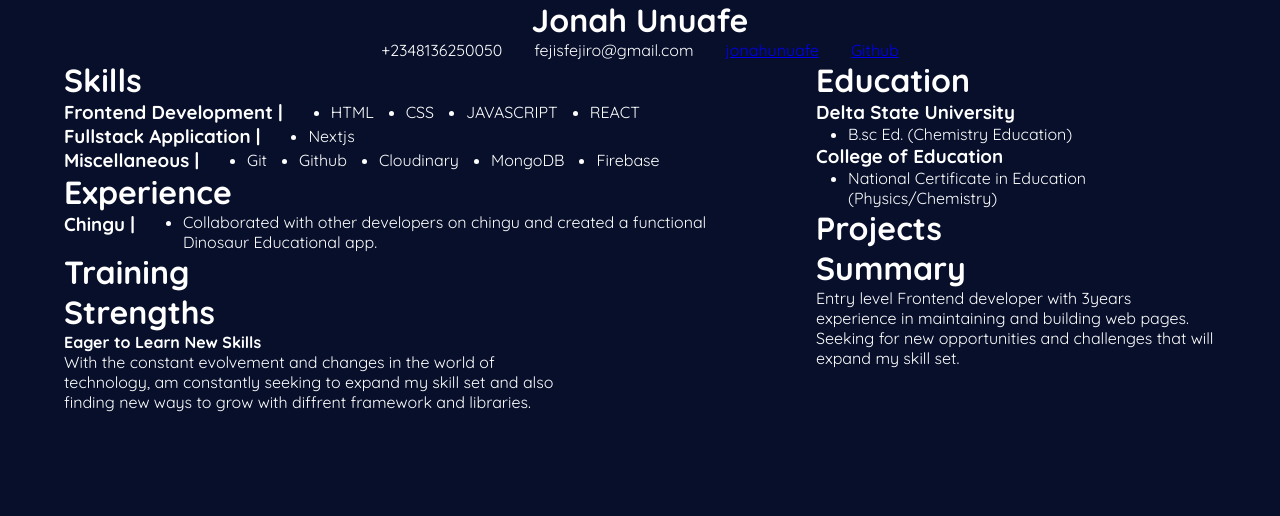
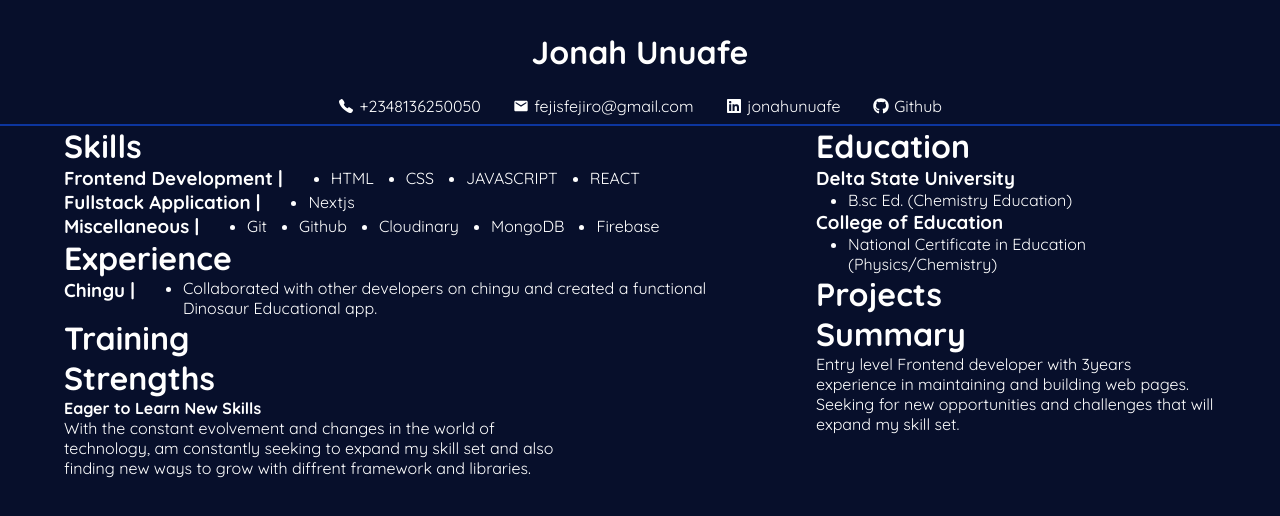
Before and after one commit to jonahunuafe/portfolio-react, a React (Vite) app: page /resume in a window 1280 px wide. Shown: the top 516 px of the page. Built offline with nearby package versions, Linux system fonts and the light colour scheme.

Commit message:
done styling header of resume

```diff
--- a/src/components/Resume/Resume.jsx
+++ b/src/components/Resume/Resume.jsx
@@ -1,6 +1,11 @@
 import React from 'react';
 import classes from "./Resume.module.css"
 import { Link } from 'react-router-dom';
+
+import { IoCall } from "react-icons/io5";
+import { MdEmail } from "react-icons/md";
+import { FaLinkedin } from "react-icons/fa";
+import { FaGithub } from "react-icons/fa6";
 
 function MyResume() {
   return (
@@ -8,17 +13,16 @@ function MyResume() {
         <header className={classes.header}>
             <h1>Jonah Unuafe</h1>
             <div className={classes.contactInfo}>
-                <span>+2348136250050</span>
-                <span>fejisfejiro@gmail.com</span>
-                <div className={classes.headerSpan}>
-                    <span>
-                        <Link to="https://www.linkedin.com/in/jonahunuafe">
-                            jonahunuafe
-                        </Link>
-                    </span>
-                    <span>
-                        <Link to="https://github.com/jonahunuafe">Github</Link>
-                    </span>
+                <span><IoCall /> +2348136250050</span>
+                <span><MdEmail /> fejisfejiro@gmail.com</span>
+                <div className={classes.linkContainer}>
+                    <Link to="https://www.linkedin.com/in/jonahunuafe">
+                        <FaLinkedin /> jonahunuafe
+                    </Link>
+
+                    <Link to="https://github.com/jonahunuafe">
+                        <FaGithub /> Github
+                    </Link>
                 </div>
             </div>
         </header>
--- a/src/components/Resume/Resume.module.css
+++ b/src/components/Resume/Resume.module.css
@@ -1,19 +1,39 @@
 .header {
-    width: 90%;
-    margin: auto;
     display: flex;
     flex-direction: column;
     align-items: center;
-    text-align: center;
+    gap: 1.5rem;
+    margin-top: 2rem;
+    padding-bottom: 0.5rem;
+    border-bottom: 2px solid #0C359E;
+}
+
+.linkContainer {
+    display: flex;
+    gap: 2rem;
+}
+
+.linkContainer a {
+    text-decoration: none;
+    color: #fff;
+}
+
+.linkContainer a:hover {
+    color: #4793AF;
+    transform: scale(1.1);
 }
 
 .contactInfo {
-    display: grid;
+    display: flex;
+    flex-direction: column;
+    align-items: center;
+    gap: 1rem;
 }
 
-.headerSpan {
+.contactInfo span, .linkContainer a {
     display: flex;
-    gap: 2rem;
+    align-items: center;
+    gap: 0.35rem;
 }
 
 .resume {
@@ -45,6 +65,7 @@
 @media(min-width: 768px) {
     .contactInfo {
         display: flex;
+        flex-direction: row;
         gap: 2rem;
     }
 
```
